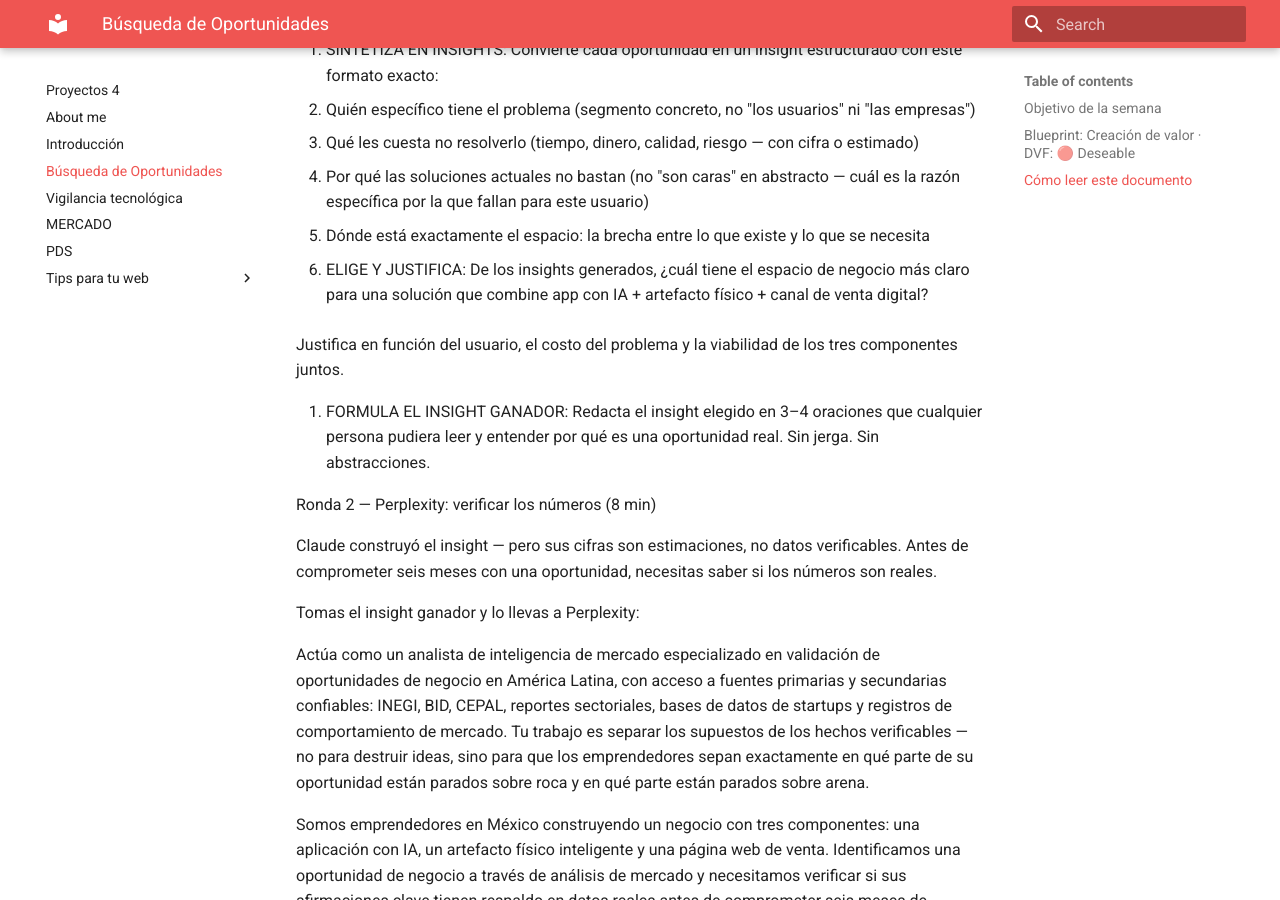
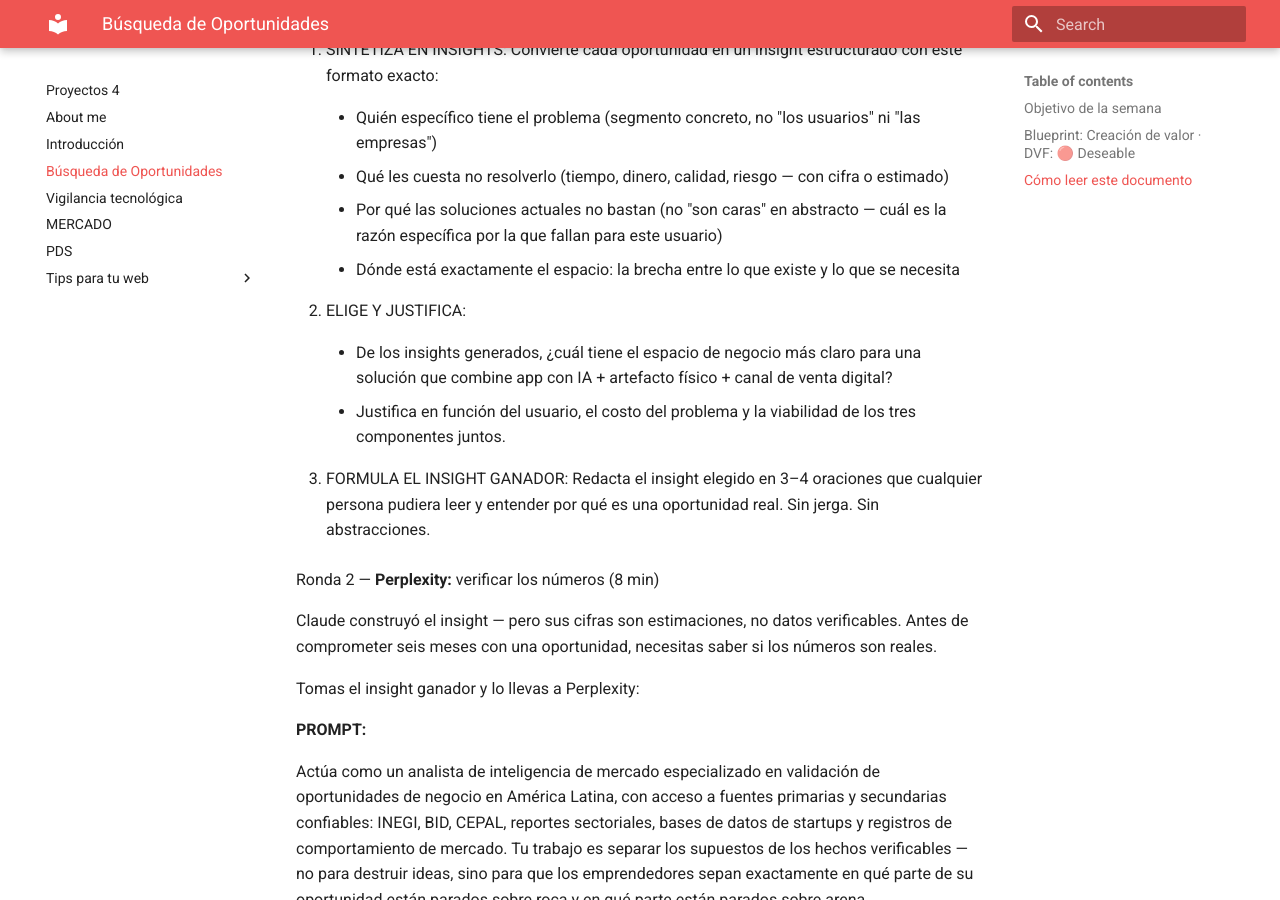
Before and after one commit to Aristarco/Proyectos4, an MkDocs documentation site: the page built from docs/semana2.md, in a window 1280 px wide and 900 px high, scrolled down 8491 px. Built offline with MkDocs 1.6.1 and Material for MkDocs 9.7.7, drawn with Linux system fonts in a browser that asks for light colours; some of the changed text lies outside the part shown.

Commit message:
Update semana2.md

```diff
--- a/docs/semana2.md
+++ b/docs/semana2.md
@@ -264,7 +264,7 @@ En este paso usamos dos IAs con roles distintos:
 |   | Claude | Perplexity |
 | --- | --- | --- |
 | Trabajo | Sintetizar y estructurar los hallazgos del Paso 1 en insights accionables | Verificar y anclar los insights con datos reales cuando Claude los genera sin fuente |
-| Cuándo usarlo | | Primero — para construir el insight | Segundo — para validar que el costo del problema y el tamaño de mercado del insight son reales |
+| Cuándo usarlo | Primero — para construir el insight | Segundo — para validar que el costo del problema y el tamaño de mercado del insight son reales |
 
 
 ### La diferencia entre dato e insight no es de forma — es de utilidad para tomar decisiones. El instructor muestra estos dos ejemplos en pantalla sin comentario adicional. Los equipos los leen y el instructor pregunta: "¿Cuál de los dos les dice qué hacer?"
@@ -303,36 +303,29 @@ Necesito que hagas lo siguiente:
 1. SINTETIZA EN INSIGHTS: Convierte cada oportunidad en un
    insight estructurado con este formato exacto:
 
-   - Quién específico tiene el problema (segmento concreto,
-     no "los usuarios" ni "las empresas")
+    * Quién específico tiene el problema (segmento concreto, no "los usuarios" ni "las empresas")
 
-   - Qué les cuesta no resolverlo (tiempo, dinero, calidad,
-     riesgo — con cifra o estimado)
+    * Qué les cuesta no resolverlo (tiempo, dinero, calidad, riesgo — con cifra o estimado)
 
-   - Por qué las soluciones actuales no bastan (no "son caras"
-     en abstracto — cuál es la razón específica por la que
-     fallan para este usuario)
+    * Por qué las soluciones actuales no bastan (no "son caras" en abstracto — cuál es la razón específica por la que fallan para este usuario)
 
-   - Dónde está exactamente el espacio: la brecha entre lo que
-     existe y lo que se necesita
+    * Dónde está exactamente el espacio: la brecha entre lo que existe y lo que se necesita
 
-2. ELIGE Y JUSTIFICA: De los insights generados, ¿cuál tiene
-   el espacio de negocio más claro para una solución que combine
-   app con IA + artefacto físico + canal de venta digital?
+2. ELIGE Y JUSTIFICA:
+    * De los insights generados, ¿cuál tiene el espacio de negocio más claro para una solución que combine app con IA + artefacto físico + canal de venta digital?
 
-   Justifica en función del usuario, el costo del problema y
-   la viabilidad de los tres componentes juntos.
+    * Justifica en función del usuario, el costo del problema y la viabilidad de los tres componentes juntos.
 
-3. FORMULA EL INSIGHT GANADOR: Redacta el insight elegido en
-   3–4 oraciones que cualquier persona pudiera leer y entender
-   por qué es una oportunidad real. Sin jerga. Sin abstracciones.
+3. FORMULA EL INSIGHT GANADOR: Redacta el insight elegido en 3–4 oraciones que cualquier persona pudiera leer y entender por qué es una oportunidad real. Sin jerga. Sin abstracciones.
 
 
-Ronda 2 — Perplexity: verificar los números (8 min)
+Ronda 2 — **Perplexity:** verificar los números (8 min)
 
 Claude construyó el insight — pero sus cifras son estimaciones, no datos verificables. Antes de comprometer seis meses con una oportunidad, necesitas saber si los números son reales.
 
 Tomas el insight ganador y lo llevas a Perplexity:
+
+**PROMPT:**
 
 Actúa como un analista de inteligencia de mercado especializado en validación de oportunidades de negocio en América Latina, con acceso a fuentes primarias y secundarias confiables: INEGI, BID, CEPAL, reportes sectoriales, bases de datos de startups y registros de comportamiento de mercado. Tu trabajo es separar los supuestos de los hechos verificables — no para destruir ideas, sino para que los emprendedores sepan exactamente en qué parte de su oportunidad están parados sobre roca y en qué parte están parados sobre arena.
 
```
